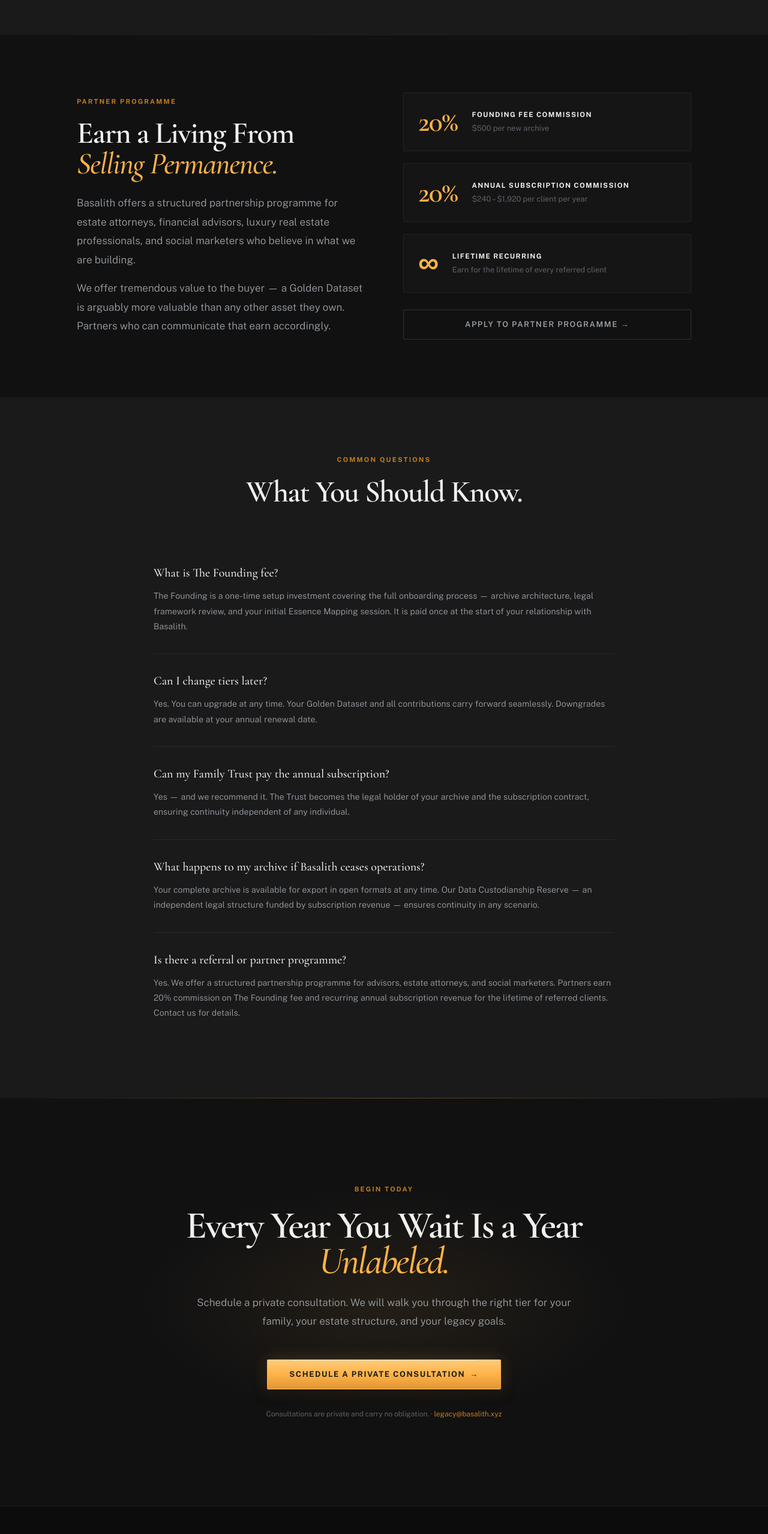
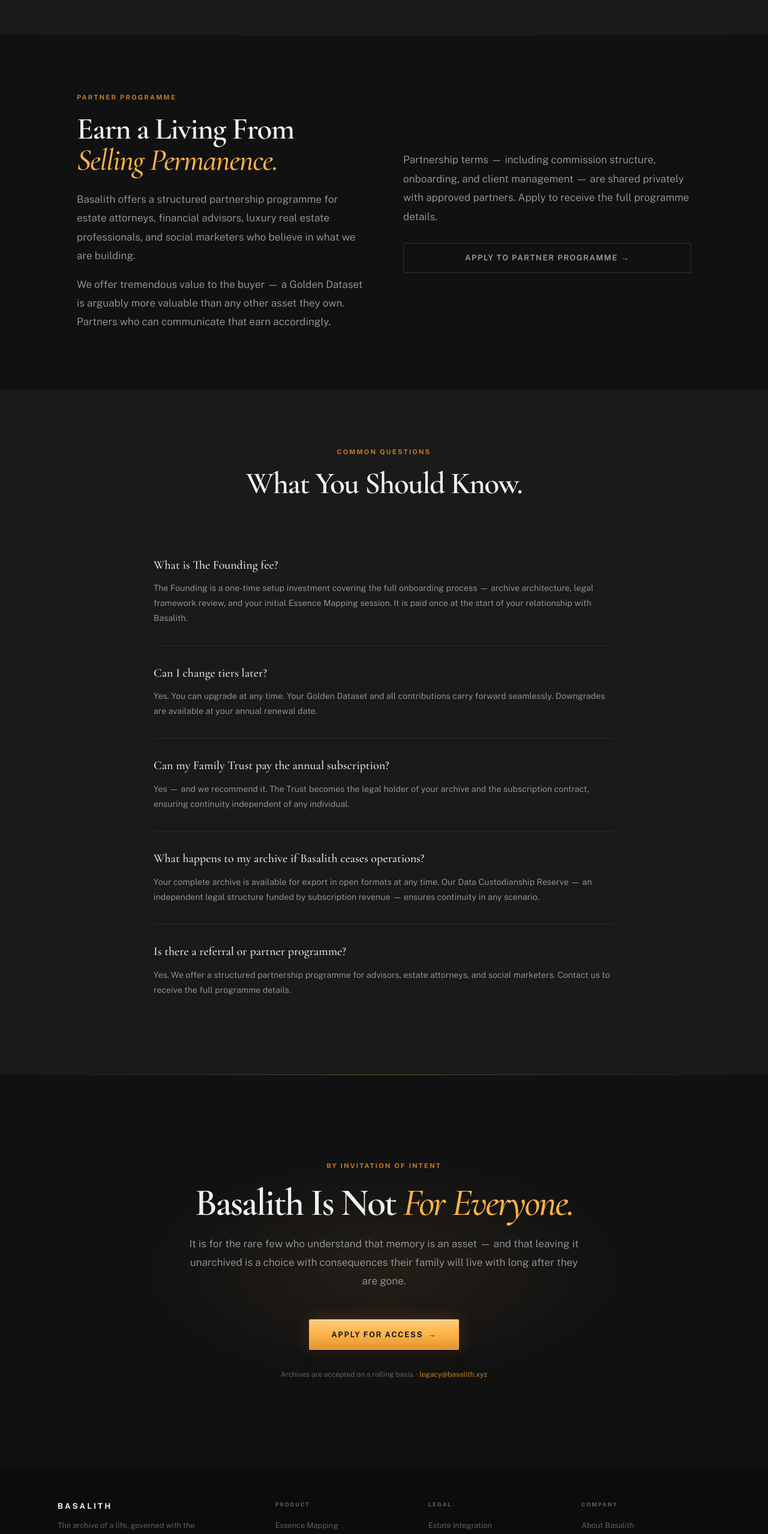
Before and after one commit to dr-evil-pork-belly/basalith-official, a Next.js app: page /pricing in a window 1280 px wide. Shown: the part 2306-4863 px from the top of the page at 60% size. Built offline with nearby package versions, Linux system fonts and the light colour scheme.

Commit message:
fixed cta

```diff
--- a/app/components/CtaSection.tsx
+++ b/app/components/CtaSection.tsx
@@ -1,48 +1,15 @@
 export default function CtaSection() {
   return (
-    <section
-      id="cta"
-      aria-label="Call to action"
-      className="relative bg-obsidian px-8 md:px-16 py-36 text-center overflow-hidden"
-    >
-      <div
-        className="absolute pointer-events-none"
-        style={{
-          width: 900, height: 420,
-          top: '50%', left: '50%',
-          transform: 'translate(-50%,-50%)',
-          background: 'radial-gradient(ellipse,rgba(255,179,71,0.08) 0%,transparent 65%)',
-        }}
-        aria-hidden="true"
-      />
-
+    <section id="cta" aria-label="Call to action" className="relative bg-obsidian px-8 md:px-16 py-36 text-center overflow-hidden">
+      <div className="absolute pointer-events-none" style={{ width: 900, height: 420, top: '50%', left: '50%', transform: 'translate(-50%,-50%)', background: 'radial-gradient(ellipse,rgba(255,179,71,0.08) 0%,transparent 65%)' }} aria-hidden="true" />
       <div className="relative z-10 max-w-2xl mx-auto">
         <p className="eyebrow mb-6">By Invitation of Intent</p>
-
-        <h2
-          className="font-serif font-semibold text-text-primary leading-[0.9] tracking-[-0.04em] mb-6"
-          style={{ fontSize: 'clamp(2.75rem,6vw,5.5rem)' }}
-        >
-          Basalith Is Not{' '}
-          <em className="italic font-medium text-amber" style={{ fontStyle: 'italic' }}>For Everyone.</em>
-        </h2>
-
-        <p className="font-sans font-light text-body-base text-text-secondary leading-[1.82] mb-12">
-          It is for the rare few who understand that memory is an asset —
-          and that leaving it unarchived is a choice with consequences
-          their family will live with long after they are gone.
-        </p>
-
+        <h2 className="font-serif font-semibold text-text-primary leading-[0.9] tracking-[-0.04em] mb-6" style={{ fontSize: 'clamp(2.75rem,6vw,5.5rem)' }}>Basalith Is Not <em className="italic font-medium text-amber" style={{ fontStyle: 'italic' }}>For Everyone.</em></h2>
+        <p className="font-sans font-light text-body-base text-text-secondary leading-[1.82] mb-12">It is for the rare few who understand that memory is an asset — and that leaving it unarchived is a choice with consequences their family will live with long after they are gone.</p>
         <div className="flex items-center justify-center gap-5 flex-wrap">
-          <a href="/pricing" className="btn-monolith-amber group">
-            View Stewardship Plans
-            <span className="transition-transform duration-200 group-hover:translate-x-1">→</span>
-          </a>
+          <a href="/contact" className="btn-monolith-amber group">Apply for Access <span className="transition-transform duration-200 group-hover:translate-x-1">→</span></a>
         </div>
-
-        <p className="font-sans text-[0.75rem] text-text-muted tracking-[0.04em] mt-10">
-          Archives are accepted on a rolling basis.&nbsp;&middot;&nbsp;<a href="mailto:legacy@basalith.xyz" className="text-amber-dim hover:text-amber transition-colors duration-200">legacy@basalith.xyz</a>
-        </p>
+        <p className="font-sans text-[0.75rem] text-text-muted tracking-[0.04em] mt-10">Archives are accepted on a rolling basis.&nbsp;&middot;&nbsp;<a href="mailto:legacy@basalith.xyz" className="text-amber-dim hover:text-amber transition-colors duration-200">legacy@basalith.xyz</a></p>
       </div>
     </section>
   )
--- a/app/pricing/page.tsx
+++ b/app/pricing/page.tsx
@@ -89,7 +89,7 @@
   },
   {
     q: 'Is there a referral or partner programme?',
-    a: 'Yes. We offer a structured partnership programme for advisors, estate attorneys, and social marketers. Partners earn 20% commission on The Founding fee and recurring annual subscription revenue for the lifetime of referred clients. Contact us for details.',
+    a: 'Yes. We offer a structured partnership programme for advisors, estate attorneys, and social marketers. Contact us to receive the full programme details.',
   },
 ]
 
@@ -134,9 +134,7 @@
               <div className="grid grid-cols-1 lg:grid-cols-2 gap-12 items-center">
                 <div>
                   <div className="ai-badge mb-5"><span className="ai-dot" />One-Time Investment</div>
-                  <h2 className="font-serif font-semibold text-text-primary leading-[1.0] tracking-[-0.03em] mb-3" style={{ fontSize: 'clamp(2rem,4vw,3rem)' }}>
-                    The Founding
-                  </h2>
+                  <h2 className="font-serif font-semibold text-text-primary leading-[1.0] tracking-[-0.03em] mb-3" style={{ fontSize: 'clamp(2rem,4vw,3rem)' }}>The Founding</h2>
                   <p className="font-sans font-light text-body-base text-text-secondary leading-[1.8] mb-6">
                     Every Basalith archive begins with The Founding — a comprehensive onboarding that establishes
                     your archive architecture, legal framework, and family contributor network.
@@ -167,9 +165,7 @@
           <div className="absolute inset-0 pointer-events-none" style={{ background: 'radial-gradient(ellipse 70% 50% at 50% 50%,rgba(255,179,71,0.04) 0%,transparent 65%)' }} aria-hidden="true" />
           <div className="text-center max-w-xl mx-auto mb-16">
             <p className="eyebrow mb-4">Annual Stewardship</p>
-            <h2 className="font-serif font-semibold text-text-primary leading-[1.0] tracking-[-0.03em]" style={{ fontSize: 'clamp(2rem,4vw,3.25rem)' }}>
-              Choose Your Level of Stewardship.
-            </h2>
+            <h2 className="font-serif font-semibold text-text-primary leading-[1.0] tracking-[-0.03em]" style={{ fontSize: 'clamp(2rem,4vw,3.25rem)' }}>Choose Your Level of Stewardship.</h2>
           </div>
           <div className="grid grid-cols-1 lg:grid-cols-3 gap-6 max-w-6xl mx-auto">
             {TIERS.map(({ name, tagline, price, period, monthly, featured, features, cta }) => (
@@ -202,9 +198,7 @@
               </div>
             ))}
           </div>
-          <p className="text-center font-sans text-[0.75rem] text-text-muted mt-8">
-            All plans require The Founding — a one-time setup investment of $2,500.
-          </p>
+          <p className="text-center font-sans text-[0.75rem] text-text-muted mt-8">All plans require The Founding — a one-time setup investment of $2,500.</p>
         </section>
 
         {/* ── PARTNER PROGRAMME ── */}
@@ -226,20 +220,10 @@
                 other asset they own. Partners who can communicate that earn accordingly.
               </p>
             </div>
-            <div className="flex flex-col gap-5">
-              {[
-                { label: 'Founding Fee Commission',        value: '20%', sub: '$500 per new archive' },
-                { label: 'Annual Subscription Commission', value: '20%', sub: '$240 – $1,920 per client per year' },
-                { label: 'Lifetime Recurring',             value: '∞',   sub: 'Earn for the lifetime of every referred client' },
-              ].map(({ label, value, sub }) => (
-                <div key={label} className="rounded-sm border border-border-subtle bg-white/[0.02] p-6 flex items-center gap-6">
-                  <span className="font-serif font-semibold text-amber leading-none flex-shrink-0" style={{ fontSize: 'clamp(2rem,4vw,3rem)', letterSpacing: '-0.03em' }}>{value}</span>
-                  <div>
-                    <p className="font-sans text-[0.72rem] font-bold tracking-[0.12em] uppercase text-text-primary mb-1">{label}</p>
-                    <p className="font-sans text-[0.8rem] text-text-muted">{sub}</p>
-                  </div>
-                </div>
-              ))}
+            <div className="flex flex-col gap-5 justify-center">
+              <p className="font-sans font-light text-body-base text-text-secondary leading-[1.85]">
+                Partnership terms — including commission structure, onboarding, and client management — are shared privately with approved partners. Apply to receive the full programme details.
+              </p>
               <a href="/contact" className="btn-monolith-ghost text-center mt-2">Apply to Partner Programme →</a>
             </div>
           </div>
@@ -249,9 +233,7 @@
         <section className="relative bg-obsidian px-8 md:px-16 lg:px-24 py-24 overflow-hidden" aria-label="Pricing FAQ">
           <div className="max-w-3xl mx-auto">
             <p className="eyebrow mb-5 text-center">Common Questions</p>
-            <h2 className="font-serif font-semibold text-text-primary leading-[1.0] tracking-[-0.03em] mb-16 text-center" style={{ fontSize: 'clamp(2rem,4vw,3.25rem)' }}>
-              What You Should Know.
-            </h2>
+            <h2 className="font-serif font-semibold text-text-primary leading-[1.0] tracking-[-0.03em] mb-16 text-center" style={{ fontSize: 'clamp(2rem,4vw,3.25rem)' }}>What You Should Know.</h2>
             <div className="flex flex-col gap-0">
               {FAQ.map(({ q, a }, i) => (
                 <div key={i} className="py-8 border-b border-border-subtle last:border-b-0">
@@ -268,23 +250,18 @@
           <div className="absolute top-0 inset-x-0 h-px bg-gradient-to-r from-transparent via-border-amber to-transparent" />
           <div className="absolute pointer-events-none" style={{ width: 900, height: 420, top: '50%', left: '50%', transform: 'translate(-50%,-50%)', background: 'radial-gradient(ellipse,rgba(255,179,71,0.08) 0%,transparent 65%)' }} aria-hidden="true" />
           <div className="relative z-10 max-w-2xl mx-auto">
-            <p className="eyebrow mb-6">Begin Today</p>
+            <p className="eyebrow mb-6">By Invitation of Intent</p>
             <h2 className="font-serif font-semibold text-text-primary leading-[0.92] tracking-[-0.04em] mb-6" style={{ fontSize: 'clamp(2.5rem,5vw,4.5rem)' }}>
-              Every Year You Wait Is a Year{' '}
-              <em className="italic font-medium text-amber" style={{ fontStyle: 'italic' }}>Unlabeled.</em>
+              Basalith Is Not{' '}
+              <em className="italic font-medium text-amber" style={{ fontStyle: 'italic' }}>For Everyone.</em>
             </h2>
             <p className="font-sans font-light text-body-base text-text-secondary leading-[1.82] mb-12">
-              Schedule a private consultation. We will walk you through the right tier for your
-              family, your estate structure, and your legacy goals.
+              It is for the rare few who understand that memory is an asset —
+              and that leaving it unarchived is a choice with consequences
+              their family will live with long after they are gone.
             </p>
-            <a href="/contact" className="btn-monolith-amber group">
-              Schedule a Private Consultation
-              <span className="transition-transform duration-200 group-hover:translate-x-1">→</span>
-            </a>
-            <p className="font-sans text-[0.75rem] text-text-muted mt-8">
-              Consultations are private and carry no obligation. ·{' '}
-              <a href="mailto:legacy@basalith.xyz" className="text-amber-dim hover:text-amber transition-colors">legacy@basalith.xyz</a>
-            </p>
+            <a href="/contact" className="btn-monolith-amber group">Apply for Access <span className="transition-transform duration-200 group-hover:translate-x-1">→</span></a>
+            <p className="font-sans text-[0.75rem] text-text-muted mt-8">Archives are accepted on a rolling basis.&nbsp;&middot;&nbsp;<a href="mailto:legacy@basalith.xyz" className="text-amber-dim hover:text-amber transition-colors">legacy@basalith.xyz</a></p>
           </div>
         </section>
 
```
